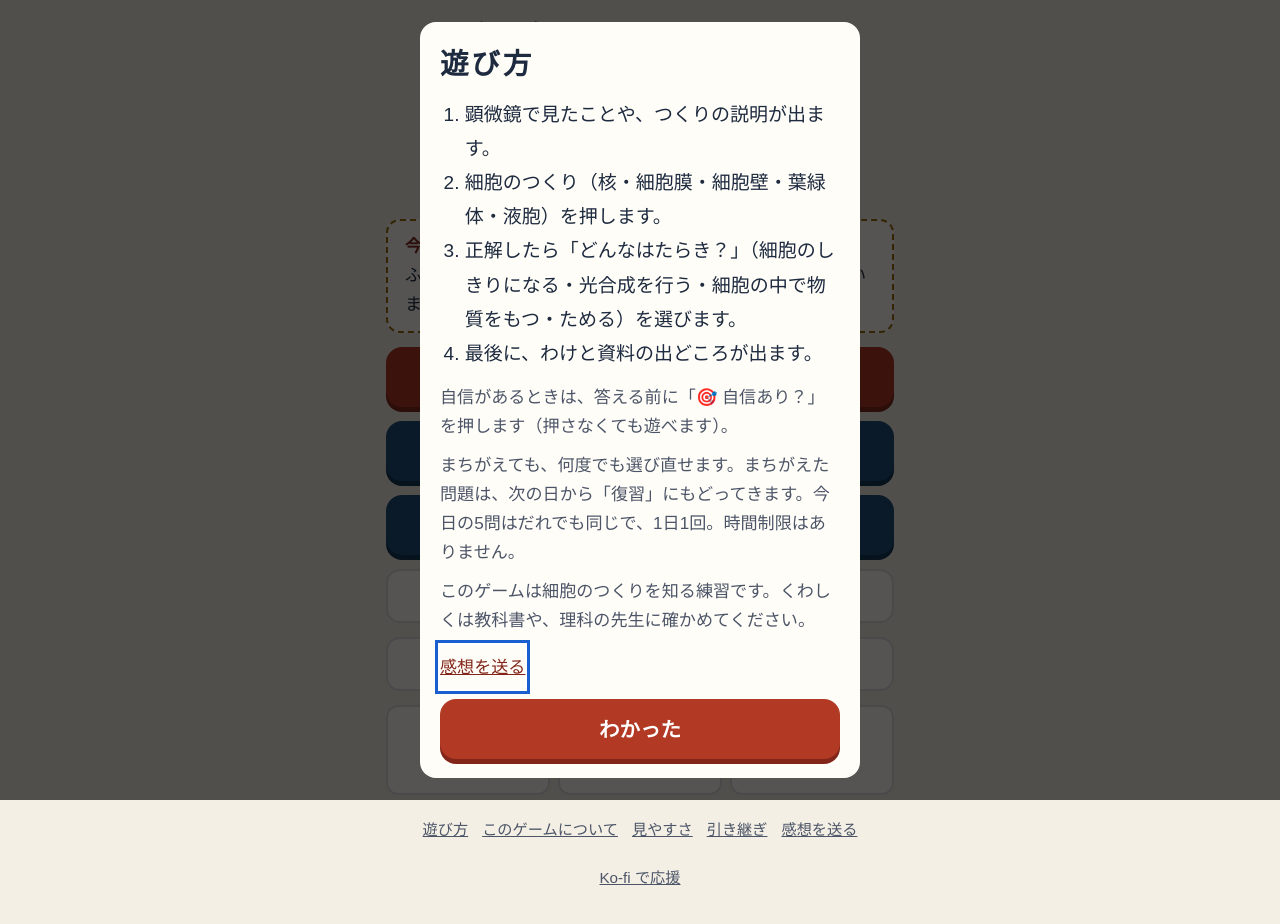
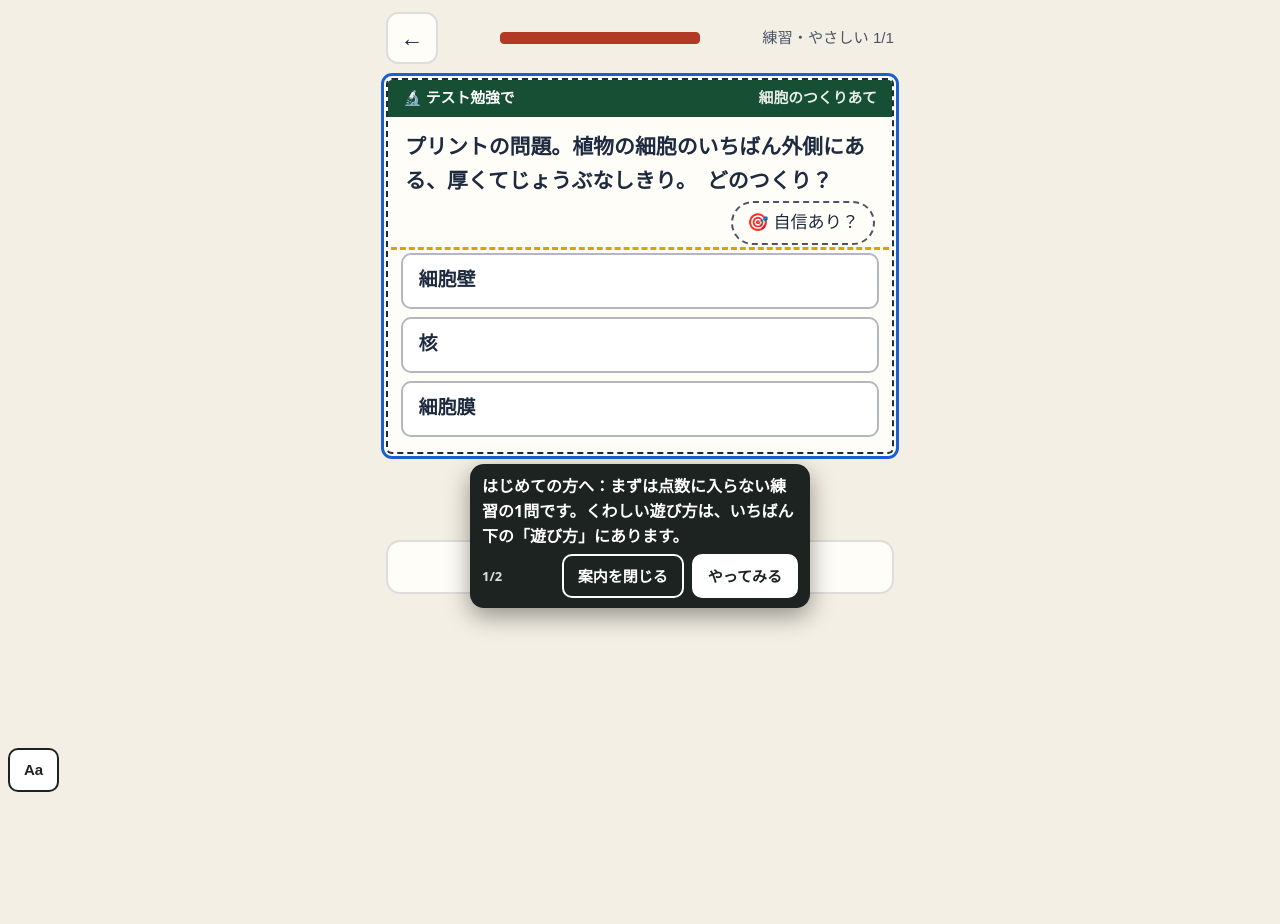
Before and after one commit to satou-aaaaa/saibo-tsukuri, a plain HTML site: page index.html in a window 1280 px wide. After the commit the page ends 800 px from the top, so only its background shows below. Drawn offline with Linux system fonts and the light colour scheme; a web font is replaced by a local one.

Commit message:
ひな形の共通部品を写す（shared-workflows 67f7985） (#5)
Co-authored-by: template-sync <41898283+github-actions[bot]@users.noreply.github.com>

```diff
--- a/index.html
+++ b/index.html
@@ -346,7 +346,8 @@ html.a11y-say body{padding-bottom:calc(64px + env(safe-area-inset-bottom,0px))!i
 //      （incidents/2026-11-21-hand-copied-helpers-drift.md）。
 //      あわせて、はじめて遊ぶ人への案内（吹き出し Core.coach）を足した。長い「遊び方」の窓の代わりに、練習の1問を遊びながら
 //      その場で一言ずつ教える（NN/g「Mobile Instructional Overlays」・Andersen ほか CHI 2012「The Impact of Tutorials on Games of Varying Complexity」）。
-//   3: 2026-11-22 吹き出しを出しているあいだ 0.4 秒ごとに場所を測り直す（古い場所に残って押す所を隠すことがあった）。ボタンの字を「案内を閉じる」に
+//   3: 2026-11-22 吹き出しを出しているあいだ 0.4 秒ごとに場所を測り直す（古い場所に残って押す所を隠すことがあった）。ボタンの字を「案内を閉じる」に。
+//      段の wait（その所が出るまで待つ）を足した。全ゲームの「はじめての練習」を sync-template の migrateFirstPlay が足すため
 //   2: 2026-11-22 感想フォームのゲーム名を、渡さなければ題（<title>）から入れる。sync-template が全ゲームを game-core に切り替える（migrateCore）ため
 // 決まり: 外へ通信しない。ゲームの関数の名前（toast・buzz など）は上書きしない（Core.toast などで呼ぶ）。
 (function () {
@@ -432,6 +433,7 @@ html.a11y-say body{padding-bottom:calc(64px + env(safe-area-inset-bottom,0px))!i
   //   sel   …… 吹き出しを付ける所。まだ画面に無いあいだは待つ（ゲームが画面を作り直しても付け直す）
   //   until …… その所が画面に出たら次へ進む（答えた・正解した など）。無ければ sel を押したら次へ
   //   button …… 押すと次へ進むボタンの字（読むだけの吹き出し）
+  //   wait  …… その所が画面に出るまで、この吹き出しは出さずに待つ（答えたあとにだけ「次へ」を指す など）
   //   pos   …… "below"（既定）か "above"。その側に場所が無ければ、ページを少し動かして場所を空ける（読む所を隠さないため）
   // 吹き出しは押す所を隠さない（上か下の空いたほうに出す）。「案内を閉じる」と Esc でいつでもやめられる。
   const coach = (() => {
@@ -466,7 +468,7 @@ html.a11y-say body{padding-bottom:calc(64px + env(safe-area-inset-bottom,0px))!i
       while (steps && i < steps.length && steps[i].until && find(steps[i].until)) i++;
       if (!steps) return;
       if (i >= steps.length) return stop(true);
-      const st = steps[i], el = find(st.sel);
+      const st = steps[i], el = st.wait && !find(st.wait) ? null : find(st.sel);
       if (!el) { box.hidden = true; mark(null); return; }
       box.hidden = false; mark(el);
       const fresh = shown !== i;
@@ -836,7 +838,7 @@ function home() {
   $("go-cal").onclick = () => cal();
   $("go-ach").onclick = achView;
   bindFooter();
-  if (!s.tut) openHow();
+  if (!s.tut) firstPlay();
 }
 function practiceMenu() {
   app.innerHTML = `<header><button class="icon" id="back" aria-label="もどる">←</button><h1>練習<small>今日の記録には入りません（細胞の手帳には載ります）</small></h1></header>
@@ -847,6 +849,27 @@ function practiceMenu() {
   document.querySelectorAll(".lv button").forEach((b) => (b.onclick = () => startRun("p", +b.dataset.t)));
   bindFooter(); toTop();
 }
+// first-play:begin（shared-workflows の scripts/sync-template.mjs が足した。直すときはひな形を直す）
+// はじめての人：長い「遊び方」の窓を出さず、点数に入らない練習の1問を遊びながら、吹き出しで一言ずつ教える（game-core の Core.coach）。
+// 「見た」は始めたその場で残す（途中でやめても、次からはふつうに始まる。くわしい遊び方はいつでもいちばん下の「遊び方」から）
+const FIRST_STEPS = [
+  { sel: "#choices", button: "やってみる", text: "はじめての方へ：まずは点数に入らない練習の1問です。くわしい遊び方は、いちばん下の「遊び方」にあります。" },
+  { sel: "#next", wait: ".verdict", text: "できました。わけを読んだら、ここを押して進みます。" },
+];
+function firstPlay() {
+  save((s) => { s.tut = true; });
+  // 練習の入り口を開いて、いちばん上（いちばんやさしい）を押す。無ければ前の形（遊び方の窓）にもどす
+  practiceMenu();
+  const b = document.querySelector(".lv button");
+  if (!window.Core || !Core.coach || !b) { home(); return openHow(); }
+  b.click();
+  // 練習は1問だけにする（数を減らしてから描き直す）
+  save((s) => { const r = s.runs && s.runs.p; if (r && Array.isArray(r.list)) r.list = r.list.slice(0, 1); });
+  play();
+  // 案内を閉じた（Esc も）ら、1問の練習の途中経過を残さずにホームへ（ふだんの練習の「続きから」を出さない）
+  Core.coach.start(FIRST_STEPS, { home, onEnd: (done) => { if (done === false) { save((s) => { const r = s.runs && s.runs.p; if (r && !(r.res || []).length) delete s.runs.p; }); home(); } } });
+}
+// first-play:end
 function startRun(mode, opt) {
   const k = todayKey(); let ng = false;
   save((s) => {
```
Also changed, not shown: qa/run.mjs (+6 -5 lines).
